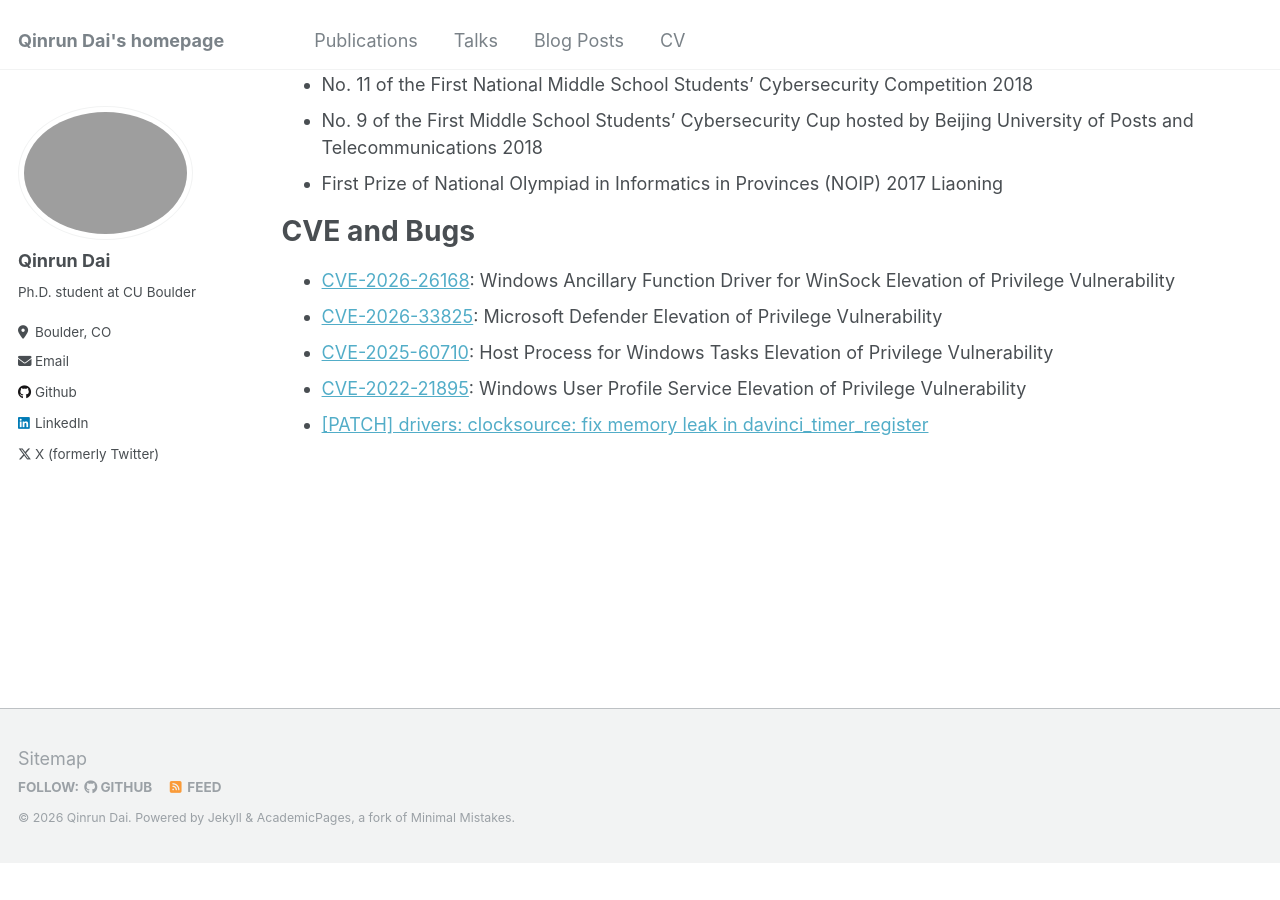
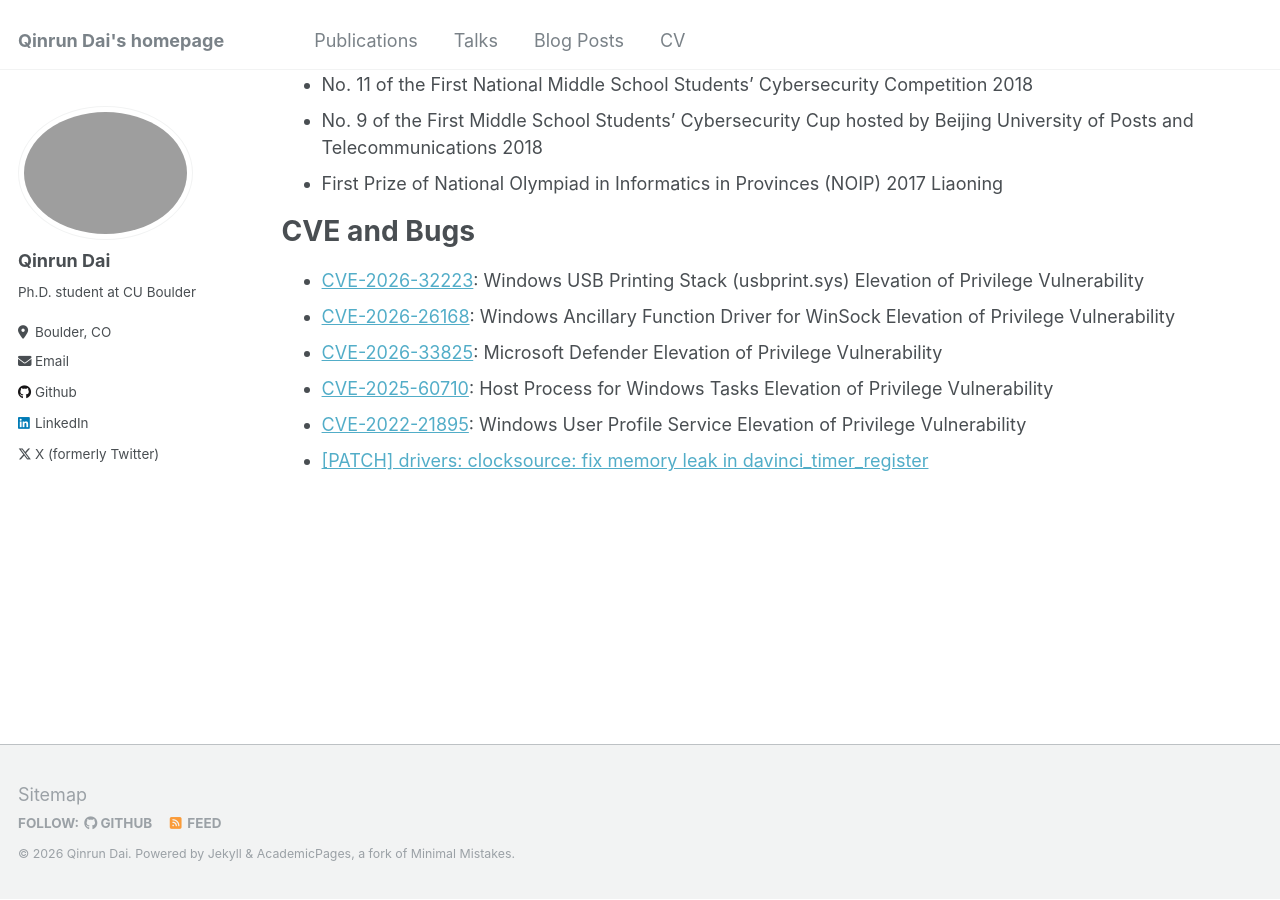
Before and after one commit to second5t/second5t.github.io, a Jekyll site: the page built from _pages/cv.md, in a window 1280 px wide and 900 px high, scrolled down 2438 px. Built offline with Jekyll 4.4.1, drawn with Linux system fonts in a browser that asks for light colours; before the commit the page ends 3302 px from its top, so only the background shows below that.

Commit message:
Add CVE-2026-32223 to CVE and Bugs section
Added CVE-2026-32223 to the CVE and Bugs section.

```diff
--- a/_pages/cv.md
+++ b/_pages/cv.md
@@ -82,6 +82,7 @@ Awards
 
 CVE and Bugs
 ======
+* [CVE-2026-32223](https://msrc.microsoft.com/update-guide/vulnerability/CVE-2026-32223): Windows USB Printing Stack (usbprint.sys) Elevation of Privilege Vulnerability
 * [CVE-2026-26168](https://msrc.microsoft.com/update-guide/vulnerability/CVE-2026-26168): Windows Ancillary Function Driver for WinSock Elevation of Privilege Vulnerability
 * [CVE-2026-33825](https://msrc.microsoft.com/update-guide/vulnerability/CVE-2026-33825): Microsoft Defender Elevation of Privilege Vulnerability
 * [CVE-2025-60710](https://msrc.microsoft.com/update-guide/en-US/advisory/CVE-2025-60710): Host Process for Windows Tasks Elevation of Privilege Vulnerability
```
